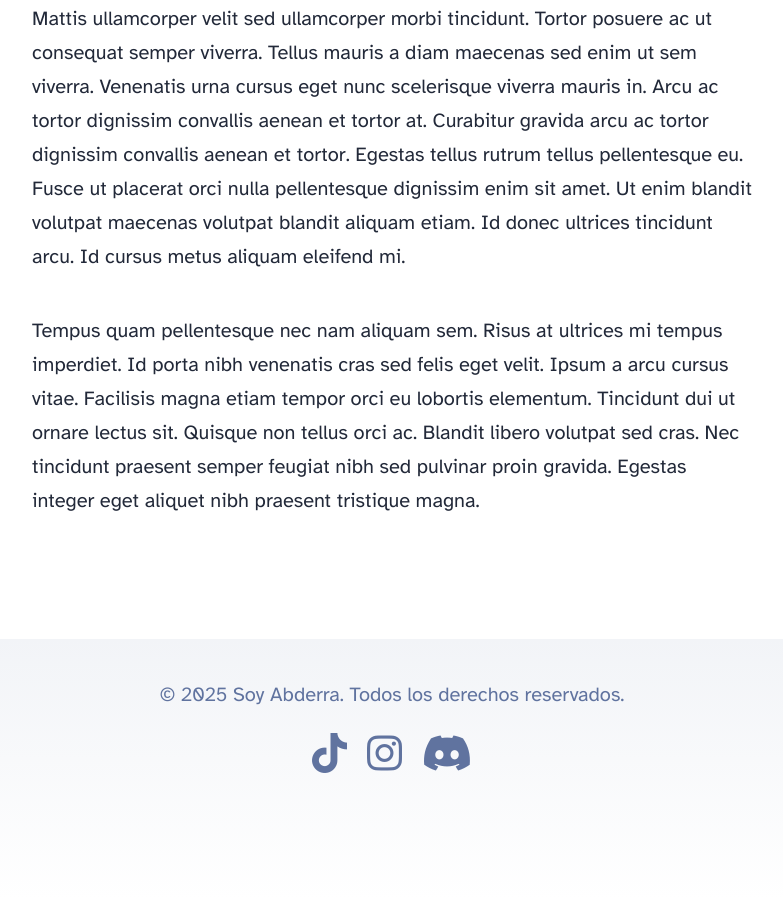
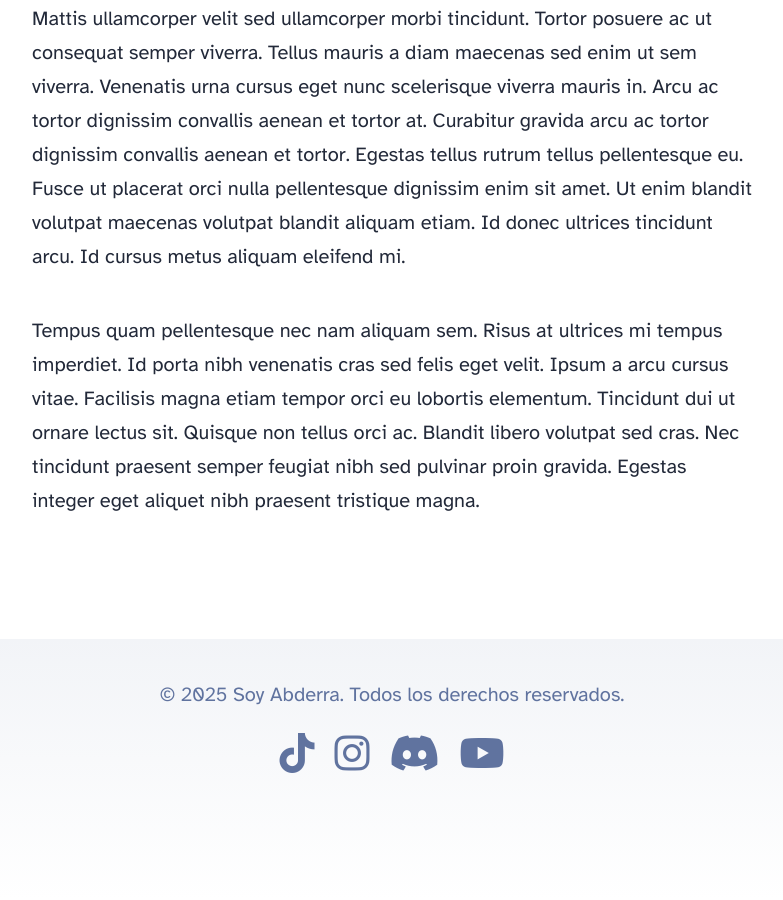
Before and after one commit to abdedarghal111/un-blog, an Astro site: page /about in a window 1280 px wide. Shown: the part 2106-3006 px from the top of the page, without its empty margins (248-1031 px from the left). Built offline with nearby package versions, Linux system fonts and the light colour scheme; Astro itself is replaced by a stand-in of ours.

Commit message:
Add YouTube link to footer

```diff
--- a/src/components/Footer.astro
+++ b/src/components/Footer.astro
@@ -16,6 +16,10 @@ const today = new Date();
                 <a href="https://discord.com/invite/Zfx9Yg855k" target="_blank" rel="noopener">
                         <span class="sr-only">Discord</span>
                         <i class="fa-brands fa-discord" aria-hidden="true"></i>
+                </a>
+                <a href="https://www.youtube.com/channel/UCpzkEfV29TDob2zRxl845vA" target="_blank" rel="noopener">
+                        <span class="sr-only">YouTube</span>
+                        <i class="fa-brands fa-youtube" aria-hidden="true"></i>
                 </a>
         </div>
 </footer>
```
